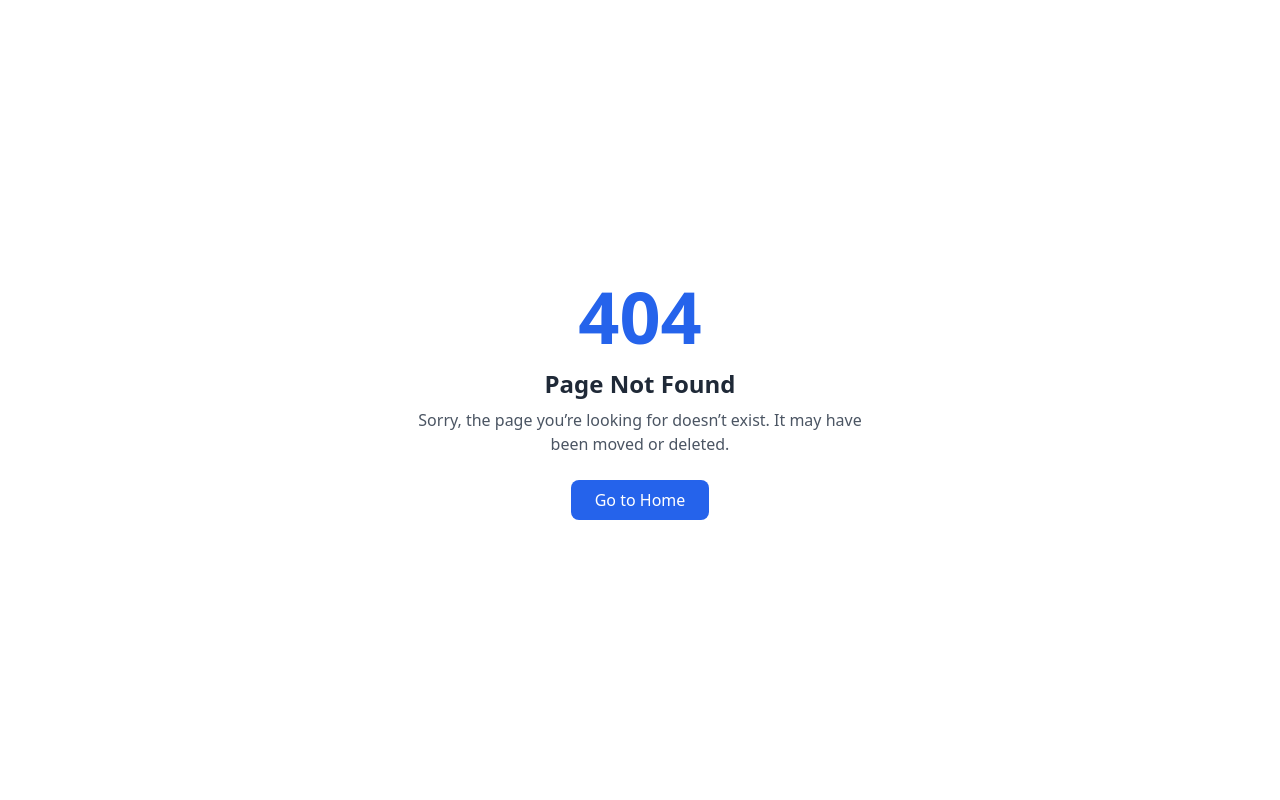
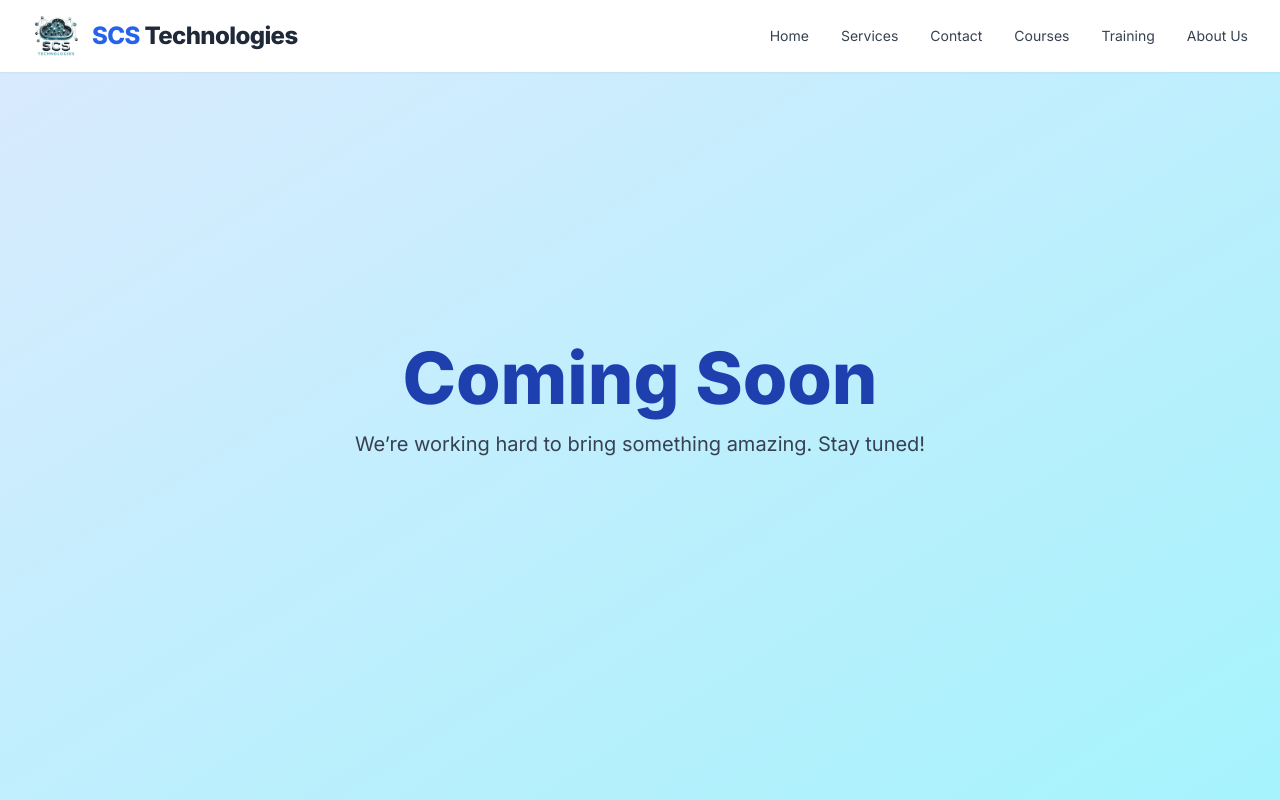
Before and after one commit to hxankit/ScsWeb, a React (Vite) app in the folder Frontend/: page /courses in a window 1280 px wide. Before the commit this address had no page. Built offline with nearby package versions, Linux system fonts and the light colour scheme.

Commit message:
azure chnges

```diff
--- a/Frontend/index.html
+++ b/Frontend/index.html
@@ -3,13 +3,73 @@
 
 <head>
   <meta charset="UTF-8" />
-  <link rel="icon" type="image/svg+xml" href="/vite.svg" />
+  <link rel="icon" href="/img/logo.png" type="image/png" />
   <meta name="viewport" content="width=device-width, initial-scale=1.0" />
-  <link rel="stylesheet" href="https://cdnjs.cloudflare.com/ajax/libs/font-awesome/6.5.0/css/all.min.css" />
-  <title>ScsTechnologies</title>
+
+  <!-- ✅ Site Title -->
+  <title>SCS Technologies | Full-Stack Development & Cloud Services</title>
+
+  <!-- ✅ Primary Meta Tags -->
+  <meta name="title" content="SCS Technologies | Full-Stack Development & Cloud Services" />
+  <meta name="description" content="We design scalable websites, apps, and cloud platforms that grow your business. Partner with SCS Technologies for full-stack web development, UI/UX, and IT solutions." />
+  <meta name="keywords" content="SCS Technologies, Web Development, Full Stack, Cloud Services, React, Node.js, MERN, UI/UX, SEO, Web Apps" />
+  <meta name="author" content="SCS Technologies Team" />
+  <meta name="robots" content="index, follow" />
+
+  <!-- ✅ Open Graph / Facebook -->
+  <meta property="og:type" content="website" />
+  <meta property="og:url" content="https://www.scstechnologies.in/" />
+  <meta property="og:title" content="SCS Technologies | Full-Stack Development & Cloud Services" />
+  <meta property="og:description" content="From idea to execution, we build powerful digital experiences tailored for growth." />
+  <meta property="og:image" content="https://www.scstechnologies.in/img/banner-og.jpg" />
+
+  <!-- ✅ Twitter -->
+  <meta property="twitter:card" content="summary_large_image" />
+  <meta property="twitter:url" content="https://www.scstechnologies.in/" />
+  <meta property="twitter:title" content="SCS Technologies | Full-Stack Development & Cloud Services" />
+  <meta property="twitter:description" content="Build your digital future with scalable web and cloud-based solutions from SCS." />
+  <meta property="twitter:image" content="https://www.scstechnologies.in/img/banner-og.jpg" />
+
+  <!-- ✅ Canonical URL -->
+  <link rel="canonical" href="https://www.scstechnologies.in/" />
+
+  <!-- ✅ Font Awesome (icons) -->
+  <link
+    rel="stylesheet"
+    href="https://cdnjs.cloudflare.com/ajax/libs/font-awesome/6.5.0/css/all.min.css"
+    integrity="sha512-..."
+    crossorigin="anonymous"
+    referrerpolicy="no-referrer"
+  />
+
+  <!-- ✅ Manifest & Theme -->
+  <meta name="theme-color" content="#2563eb" />
+  <link rel="manifest" href="/manifest.json" />
+
+  <!-- ✅ Performance: Preconnect Fonts -->
+  <link rel="preconnect" href="https://fonts.googleapis.com" />
+  <link rel="preconnect" href="https://fonts.gstatic.com" crossorigin />
+  <link href="https://fonts.googleapis.com/css2?family=Inter:wght@400;600;800&display=swap" rel="stylesheet" />
+
+  <!-- ✅ Structured Data (Schema.org) -->
+  <script type="application/ld+json">
+    {
+      "@context": "https://schema.org",
+      "@type": "Organization",
+      "name": "SCS Technologies",
+      "url": "https://www.scstechnologies.in",
+      "logo": "https://www.scstechnologies.in/img/logo.png",
+      "sameAs": [
+        "https://www.linkedin.com/company/scs-technologies/",
+        "https://www.facebook.com/scstechnologies/",
+        "https://twitter.com/scstechnologies"
+      ],
+      "description": "A full-stack web development and cloud service company building scalable solutions for modern businesses."
+    }
+  </script>
 </head>
 
-<body>
+<body style="font-family: 'Inter', sans-serif;">
   <div id="root"></div>
   <script type="module" src="/src/main.jsx"></script>
 </body>
--- a/Frontend/src/App.jsx
+++ b/Frontend/src/App.jsx
@@ -6,6 +6,7 @@ import ContactSection from './components/pages/ContactUs';
 import NotFoundPage from './components/pages/NotFound';
 import AboutSection from './components/pages/AboutPage';
 import ServicesPage from './components/pages/Services';
+import ComingSoon from './components/pages/CommingSoon';
 
 
 
@@ -17,6 +18,8 @@ function App() {
         <Route path="/about" element={<AboutSection />} />
         <Route path="/contact" element={<ContactSection />} />
         <Route path="/Services" element={<ServicesPage />} />
+        <Route path="/courses" element={<ComingSoon />} />
+        <Route path="/traning" element={<ComingSoon />} />
         <Route path="*" element={<NotFoundPage />} />
       </Routes>
     </Router>
--- a/Frontend/src/components/Navbar.jsx
+++ b/Frontend/src/components/Navbar.jsx
@@ -28,16 +28,22 @@ const Navbar = () => {
     >
       <div className="max-w-7xl mx-auto px-4 sm:px-6 lg:px-8 py-3 flex justify-between items-center">
         {/* Logo */}
-        <div className="text-2xl font-extrabold tracking-tight text-blue-600">
-          SCS <span className="text-gray-800">Technologies</span>
-        </div>
+        <div className="flex items-center justify-center">
+  <img src="/img/logo.png" alt="logo" className="w-12 h-12 object-contain" />
+  <div className="ml-3 text-2xl font-extrabold tracking-tight text-blue-600">
+    SCS <span className="text-gray-800">Technologies</span>
+  </div>
+</div>
+
 
         {/* Desktop Menu */}
         <ul className="hidden md:flex space-x-8 font-medium text-gray-700 text-sm">
           <li><Link to="/" className="hover:text-blue-600 transition-colors duration-200">Home</Link></li>
           <li><Link to="/services" className="hover:text-blue-600 transition-colors duration-200">Services</Link></li>
           <li><Link to="/contact" className="hover:text-blue-600 transition-colors duration-200">Contact</Link></li>
-          <li><Link to="/about" className="hover:text-blue-600 transition-colors duration-200">About</Link></li>
+          <li><Link to="/courses" className="hover:text-blue-600 transition-colors duration-200">Courses</Link></li>
+          <li><Link to="/traning" className="hover:text-blue-600 transition-colors duration-200"> Training</Link></li>
+          <li><Link to="/about" className="hover:text-blue-600 transition-colors duration-200">About Us</Link></li>
         </ul>
 
         {/* Hamburger Toggle */}
@@ -59,7 +65,9 @@ const Navbar = () => {
         >
           <li><Link to="/" onClick={() => setMenuOpen(false)}>Home</Link></li>
           <li><Link to="/about" onClick={() => setMenuOpen(false)}>About</Link></li>
-          <li><Link to="#services" onClick={() => setMenuOpen(false)}>Services</Link></li>
+          <li><Link to="/courses" onClick={() => setMenuOpen(false)}>Courses</Link></li>
+          <li><Link to="/traning" onClick={() => setMenuOpen(false)}>Traning Program</Link></li>
+          <li><Link to="/services" onClick={() => setMenuOpen(false)}>Services</Link></li>
           <li><Link to="/contact" onClick={() => setMenuOpen(false)}>Contact</Link></li>
         </motion.ul>
       )}
--- /dev/null
+++ b/Frontend/src/components/pages/CommingSoon.jsx
@@ -0,0 +1,39 @@
+import React from "react";
+import { motion } from "framer-motion";
+import Navbar from "../Navbar";
+
+const ComingSoon = () => {
+  return (
+    <>
+    <Navbar/>
+    <div className="h-screen w-screen flex items-center justify-center bg-gradient-to-br from-blue-100 to-cyan-200">
+      <motion.div
+        initial={{ opacity: 0, scale: 0.95 }}
+        animate={{ opacity: 1, scale: 1 }}
+        transition={{ duration: 1, ease: "easeOut" }}
+        className="text-center px-6"
+      >
+        <motion.h1
+          className="text-6xl md:text-7xl font-extrabold text-blue-800 mb-4"
+          initial={{ y: -20, opacity: 0 }}
+          animate={{ y: 0, opacity: 1 }}
+          transition={{ delay: 0.3, duration: 0.8 }}
+        >
+          Coming Soon
+        </motion.h1>
+
+        <motion.p
+          className="text-lg md:text-xl text-gray-700"
+          initial={{ y: 20, opacity: 0 }}
+          animate={{ y: 0, opacity: 1 }}
+          transition={{ delay: 0.6, duration: 0.8 }}
+        >
+          We’re working hard to bring something amazing. Stay tuned!
+        </motion.p>
+      </motion.div>
+    </div>
+    </>
+  );
+};
+
+export default ComingSoon;
--- a/Frontend/src/components/pages/ContactUs.jsx
+++ b/Frontend/src/components/pages/ContactUs.jsx
@@ -17,7 +17,7 @@ const ContactPage = () => {
     e.preventDefault();
 
     try {
-      const res = await fetch(`${import.meta.env.VITE_API_URL}/api/contact`, {
+      const res = await fetch(`/api/contact`, {
         method: "POST",
         headers: { "Content-Type": "application/json" },
         body: JSON.stringify(formData),
```
Also changed, not shown: Frontend/public/img/logo.png (added).
